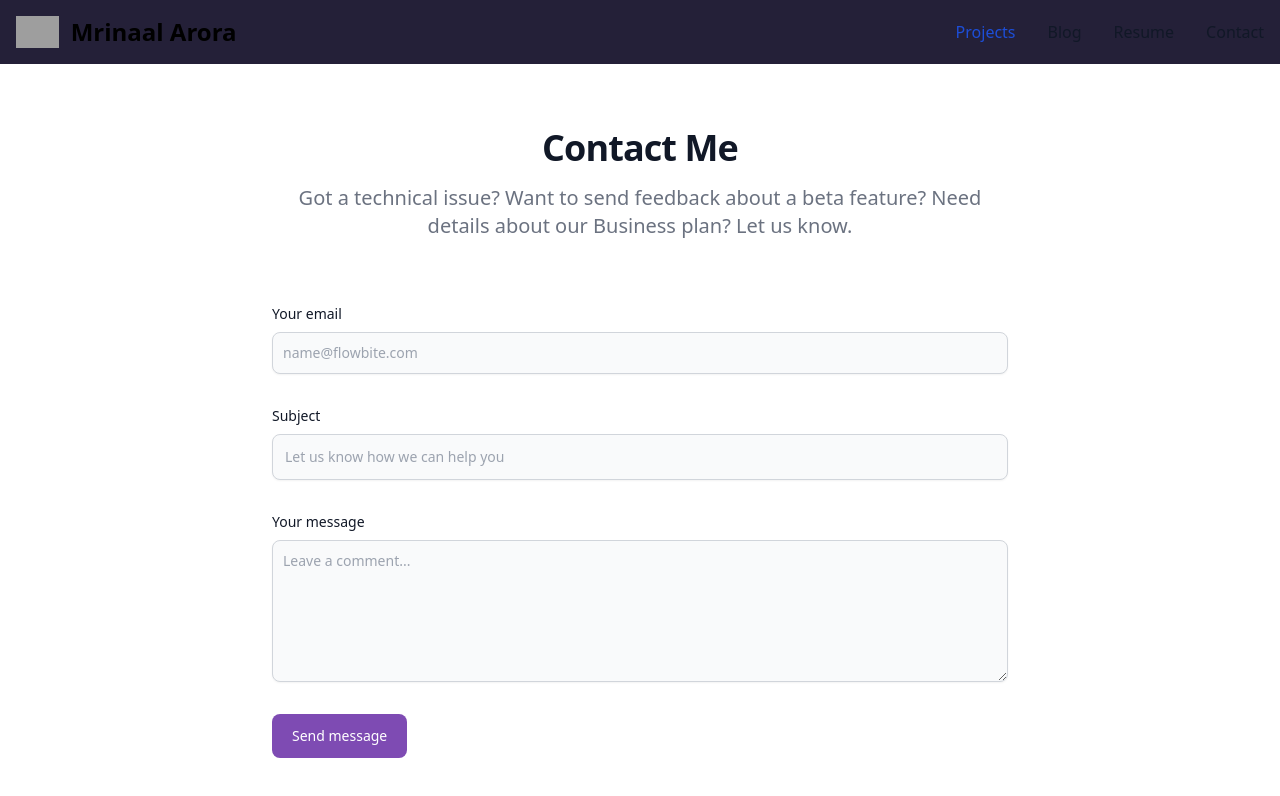
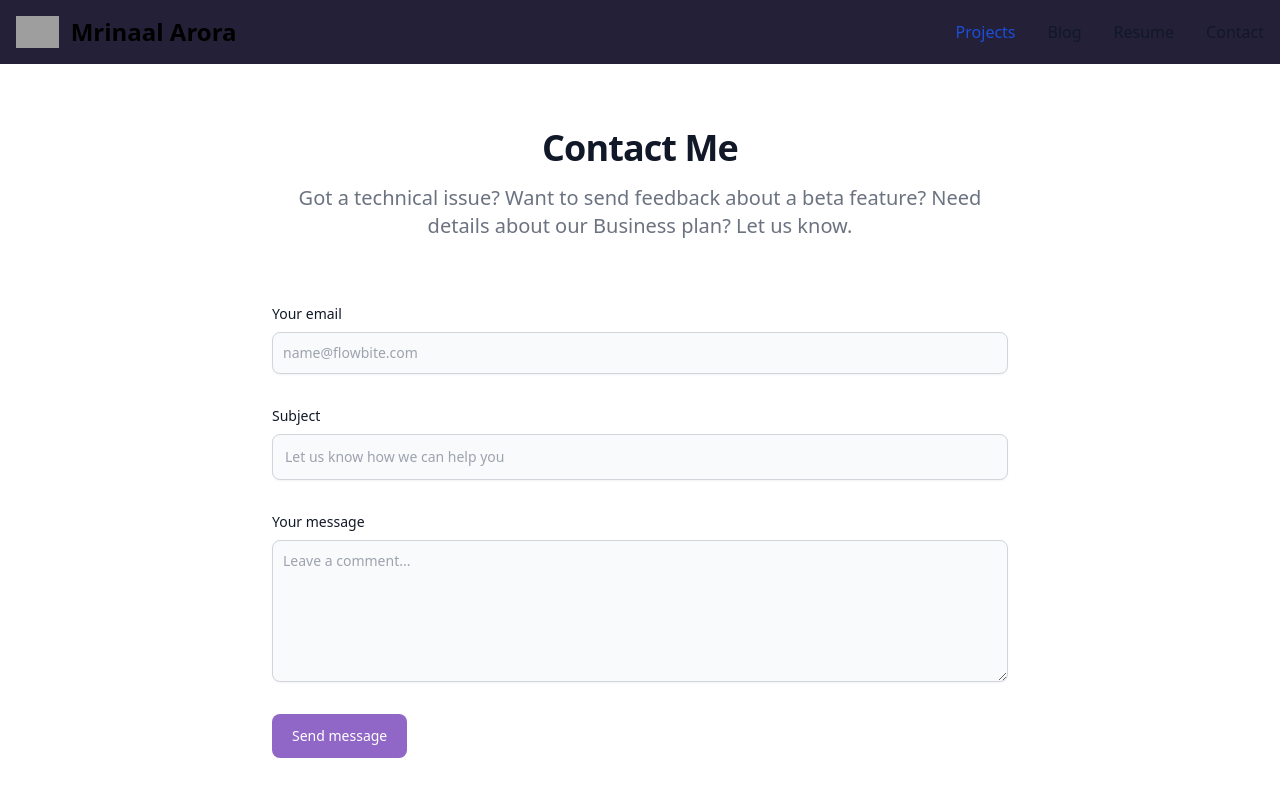
Before and after one commit to aroramrinaal/my-portfolio, a Next.js app: page /contact in a window 1280 px wide. Shown: the top 796 px of the page. Built offline with nearby package versions, Linux system fonts and the light colour scheme; grey boxes are pictures that could not be loaded.

Commit message:
refactor: Update contact page submit button styles

```diff
--- a/src/pages/contact.tsx
+++ b/src/pages/contact.tsx
@@ -22,7 +22,7 @@ const Contact = () => {
                             <label htmlFor="message" className="block mb-2 text-sm font-medium text-gray-900 dark:text-gray-400">Your message</label>
                             <textarea id="message" rows={6} className="block p-2.5 w-full text-sm text-gray-900 bg-gray-50 rounded-lg shadow-sm border border-gray-300 focus:ring-primary-500 focus:border-primary-500 dark:bg-gray-700 dark:border-gray-600 dark:placeholder-gray-400 dark:text-white dark:focus:ring-primary-500 dark:focus:border-primary-500" placeholder="Leave a comment..."></textarea>
                         </div>
-                        <button type="submit" className="py-3 px-5 text-sm font-medium text-center text-white rounded-lg bg-primary-700 sm:w-fit hover:bg-primary-800 focus:ring-4 focus:outline-none focus:ring-primary-300 dark:bg-primary-600 dark:hover:bg-primary-700 dark:focus:ring-primary-800">Send message</button>
+                        <button type="submit" className="py-3 px-5 text-sm font-medium text-center text-white rounded-lg bg-primary-600 sm:w-fit focus:ring-4 focus:outline-none focus:ring-primary-300 dark:bg-primary-600 dark:focus:ring-primary-800">Send message</button>
                     </form>
                 </div>
             </section>
```
